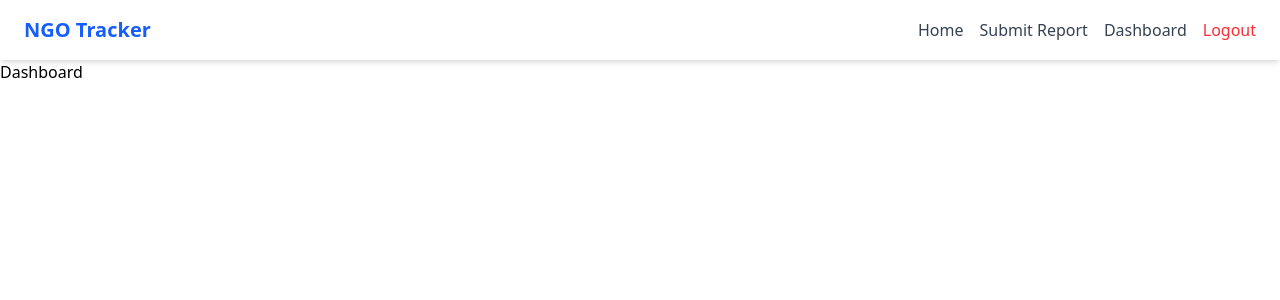
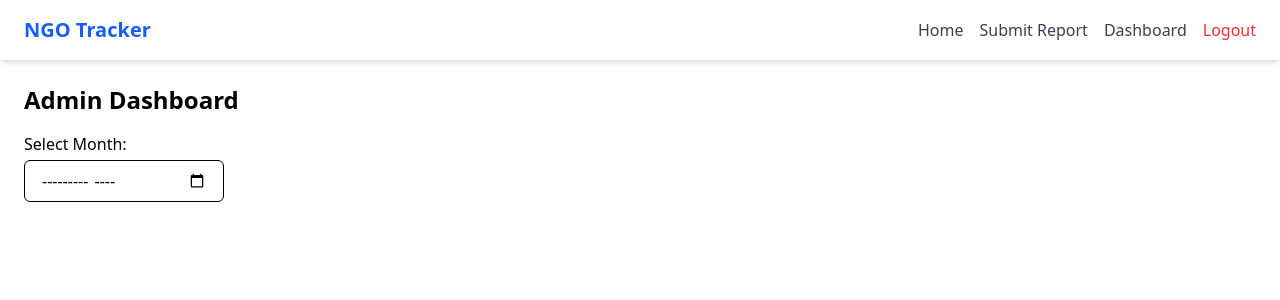
Before and after one commit to namitmalasi/ngo-dashboard, a React (Vite) app in the folder client/: page /admin/dashboard in a window 1280 px wide. Shown: the top 300 px of the page. Built offline with nearby package versions, Linux system fonts and the light colour scheme; sample sign-in values are in the browser's storage.

Commit message:
adding dashboard page

```diff
--- a/client/src/pages/Dashboard.jsx
+++ b/client/src/pages/Dashboard.jsx
@@ -1,9 +1,92 @@
-import React from 'react'
+import { useEffect, useState } from "react";
 
-const Dashboard = () => {
+export default function Dashboard() {
+  const [month, setMonth] = useState("");
+  const [data, setData] = useState(null);
+  const [loading, setLoading] = useState(false);
+  const [error, setError] = useState("");
+
+  const token = localStorage.getItem("token");
+
+  const fetchDashboardData = async (selectedMonth) => {
+    try {
+      setLoading(true);
+      setError("");
+      const res = await fetch(
+        `http://localhost:5000/dashboard?month=${selectedMonth}`,
+        {
+          headers: {
+            Authorization: `Bearer ${token}`,
+          },
+        }
+      );
+
+      const result = await res.json();
+
+      if (!res.ok) {
+        throw new Error(result.message || "Failed to fetch dashboard data");
+      }
+
+      setData(result);
+    } catch (err) {
+      console.error(err);
+      setError(err.message);
+    } finally {
+      setLoading(false);
+    }
+  };
+
+  useEffect(() => {
+    if (month) {
+      fetchDashboardData(month);
+    }
+  }, [month]);
+
   return (
-    <div>Dashboard</div>
-  )
+    <div className="p-6">
+      <h2 className="text-2xl font-semibold mb-4">Admin Dashboard</h2>
+
+      <div className="mb-4">
+        <label className="block mb-1 font-medium">Select Month:</label>
+        <input
+          type="month"
+          value={month}
+          onChange={(e) => setMonth(e.target.value)}
+          className="border px-4 py-2 rounded-md"
+        />
+      </div>
+
+      {loading && <p>Loading dashboard data...</p>}
+      {error && <p className="text-red-600">{error}</p>}
+      {!loading && !error && data && (
+        <div className="grid gap-4 mt-4 sm:grid-cols-2 md:grid-cols-2 lg:grid-cols-4">
+          <StatCard label="NGOs Reporting" value={data.totalNGOs || 0} />
+          <StatCard label="People Helped" value={data.peopleHelped || 0} />
+          <StatCard
+            label="Events Conducted"
+            value={data.eventsConducted || 0}
+          />
+          <StatCard
+            label="Funds Utilized (₹)"
+            value={data.fundsUtilized || 0}
+          />
+        </div>
+      )}
+
+      {!loading && month && data === null && !error && (
+        <p className="mt-4 text-gray-600">
+          No data available for the selected month.
+        </p>
+      )}
+    </div>
+  );
 }
 
-export default Dashboard
+function StatCard({ label, value }) {
+  return (
+    <div className="bg-white p-6 rounded-lg shadow text-center">
+      <h3 className="text-lg font-semibold text-gray-700 mb-2">{label}</h3>
+      <p className="text-2xl font-bold text-blue-600">{value}</p>
+    </div>
+  );
+}
```
